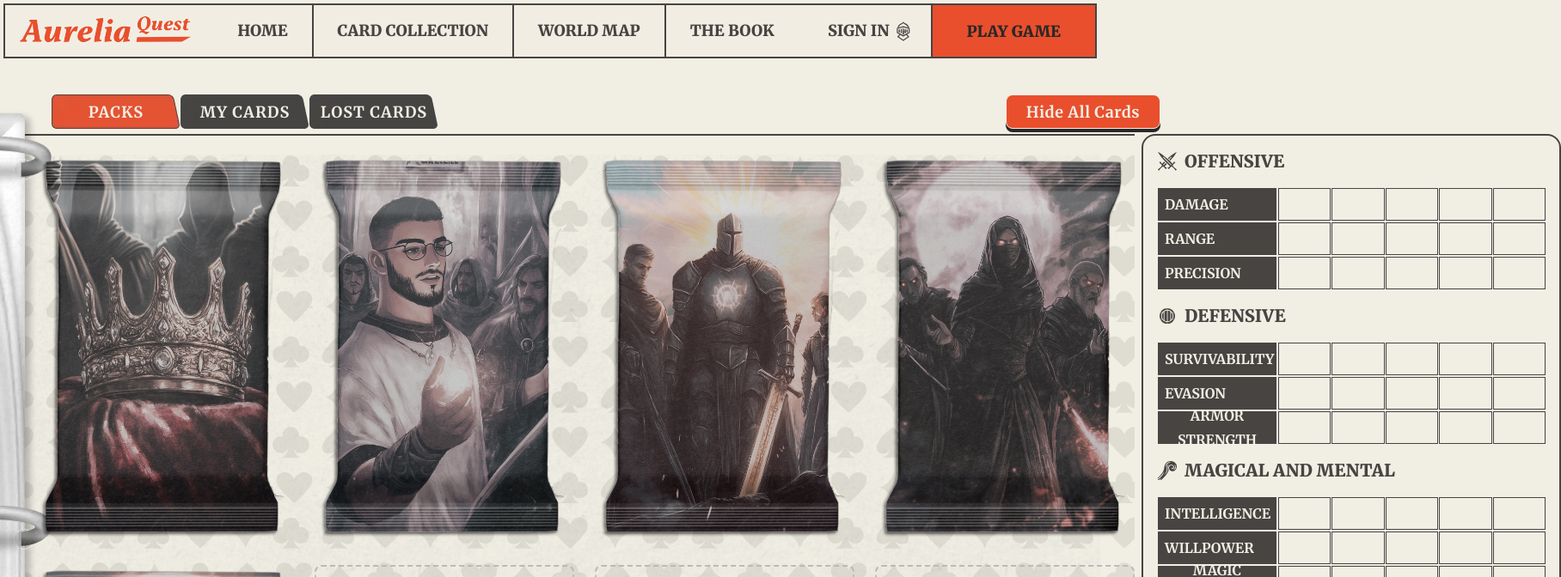
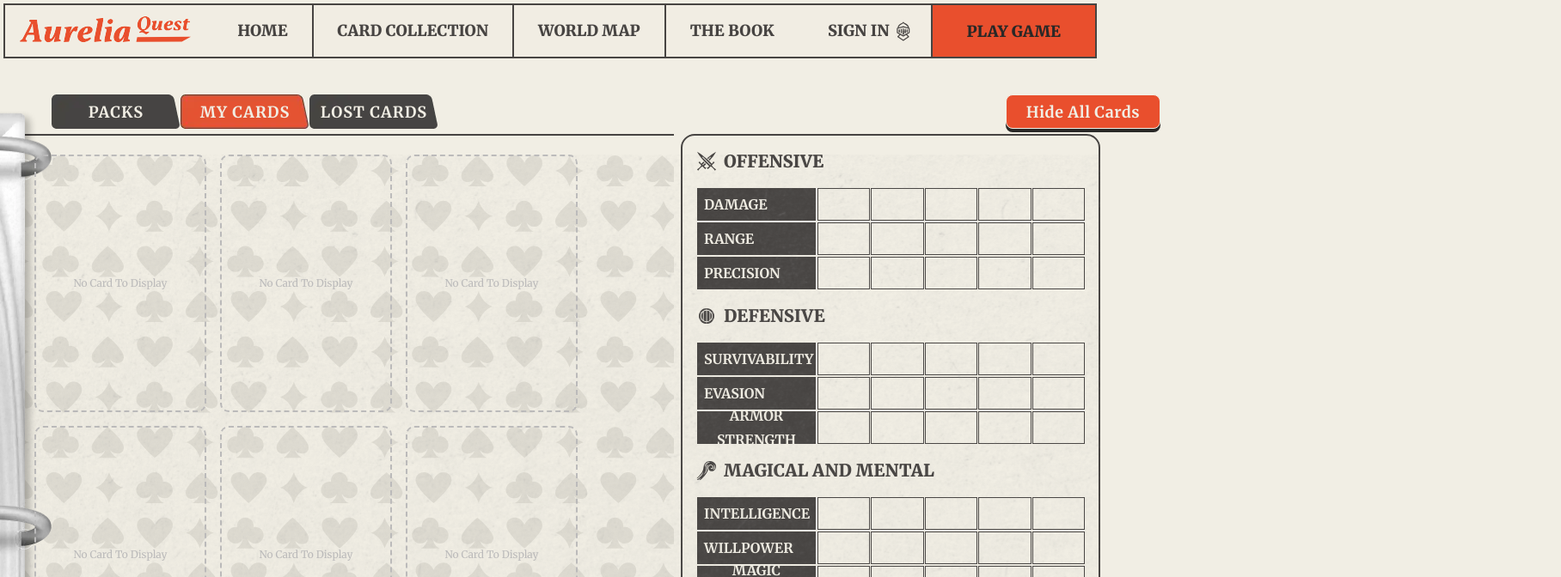
Before and after one commit to AlirezaAboutalebi/Aurelia, a React (Vite) app: page /card-collection in a window 1280 px wide. Shown: the top 672 px of the page at 86% size, 1816 px wide, since content can reach past the window. Built offline with nearby package versions, Linux system fonts and the light colour scheme; a web font is replaced by a local one.

Commit message:
My cards tab selecting first

```diff
--- a/src/pages/CardCollection/CardCollection.jsx
+++ b/src/pages/CardCollection/CardCollection.jsx
@@ -7,7 +7,7 @@ import Tabs from "./Tabs/Tabs";
 import LostCardsContainer from "./MainContainer/LostCardsContainer/LostCardsContainer";
 
 const CardCollection = () => {
-  const [activeTab, setActiveTab] = useState("packs");
+  const [activeTab, setActiveTab] = useState("mycards");
   const [flippedCards, setFlippedCards] = useState([]);
   const [hoveredCardId, setHoveredCardId] = useState(null);
 
```
